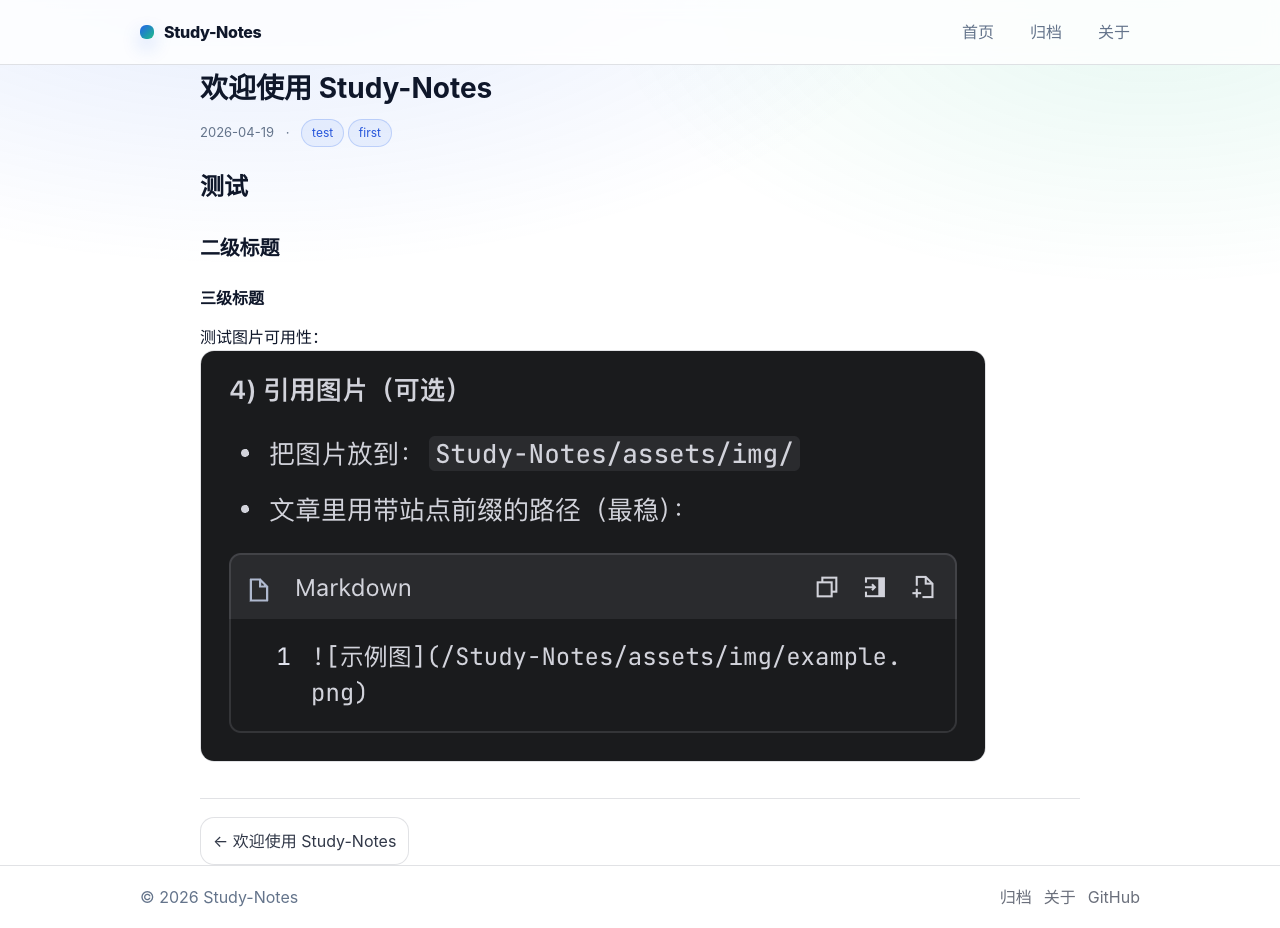
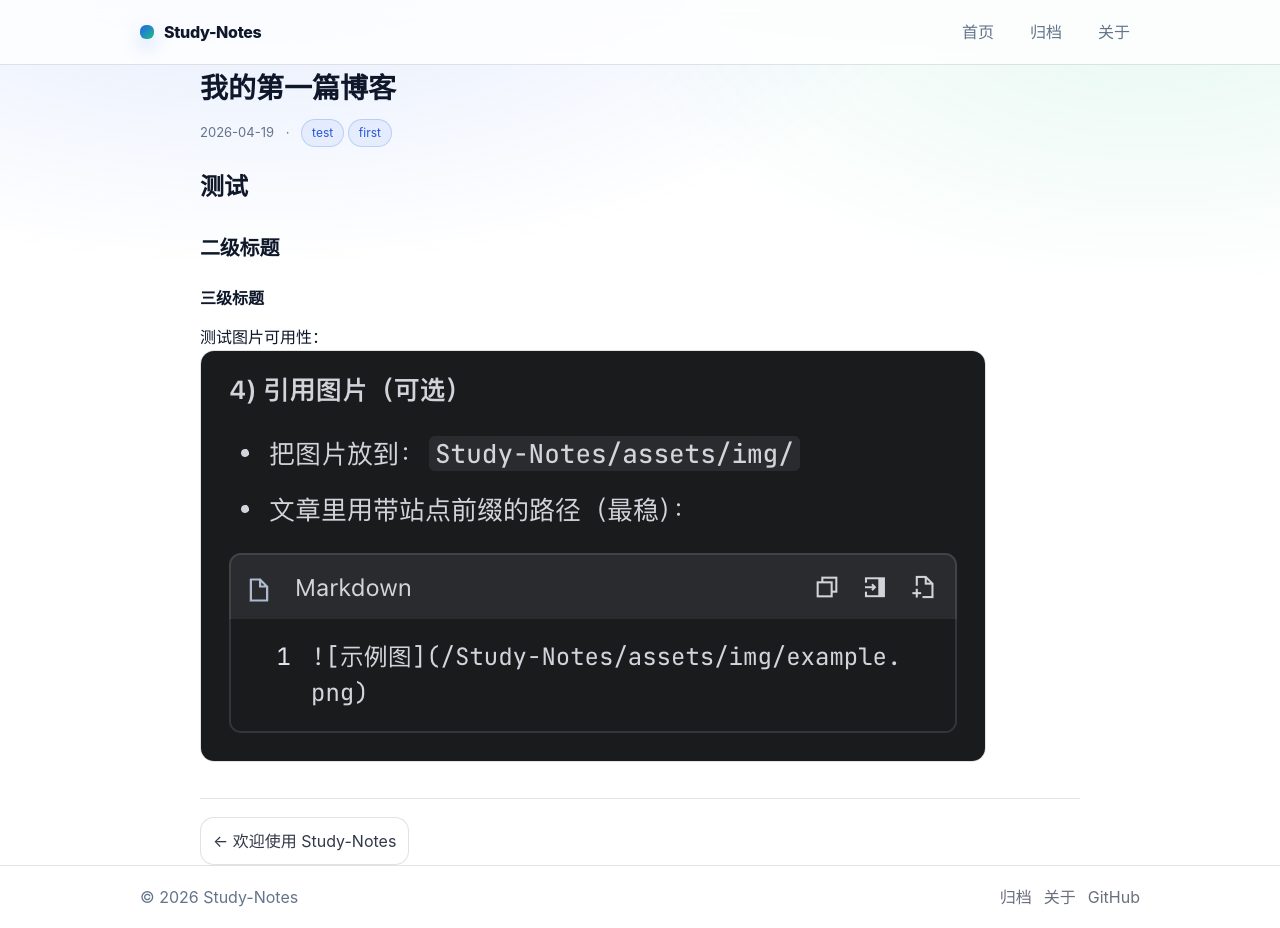
Before and after one commit to xpd-star/Study-Notes, a Jekyll site: the page built from _posts/2026-04-19-my-first-note.md, in a window 1280 px wide and 928 px high. Built offline with Jekyll 4.4.1, drawn with Linux system fonts in a browser that asks for light colours.

Commit message:
Fix post naming and asset URL

```diff
--- a/_posts/2026-4-19-my-first-note.md
+++ b/_posts/2026-04-19-my-first-note.md
@@ -1,6 +1,6 @@
 ---
 layout: post
-title: "欢迎使用 Study-Notes"
+title: "我的第一篇博客"
 date: 2026-04-19 11:07:00 +0800
 tags: [test, first]
 description: "这是一篇用于测试可用性的博客"
@@ -11,4 +11,4 @@ description: "这是一篇用于测试可用性的博客"
 ### 三级标题
 
 测试图片可用性：
-![测试图片](/assets/images/citeImage.png)
+![测试图片]({{ '/assets/images/citeImage.png' | relative_url }})
```
